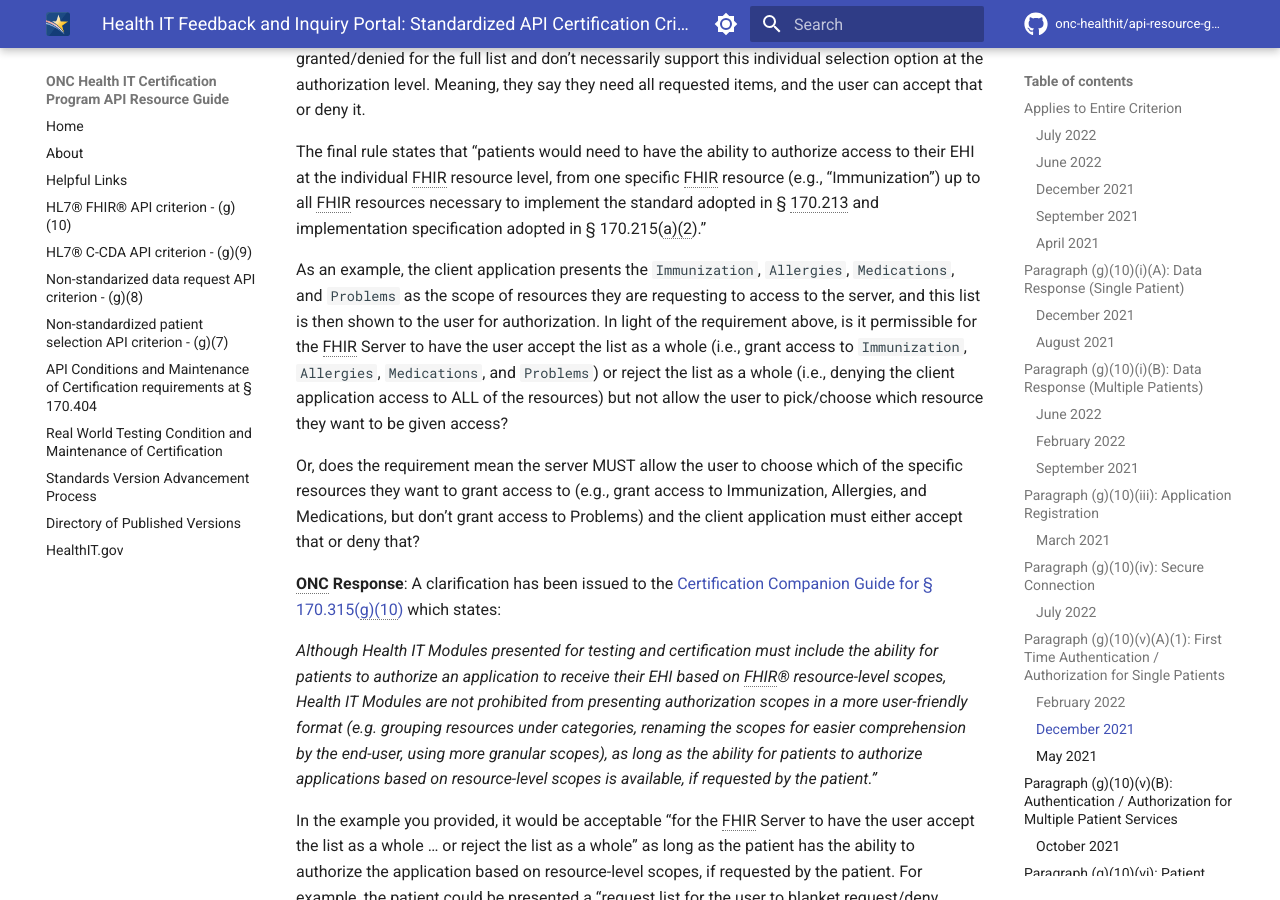
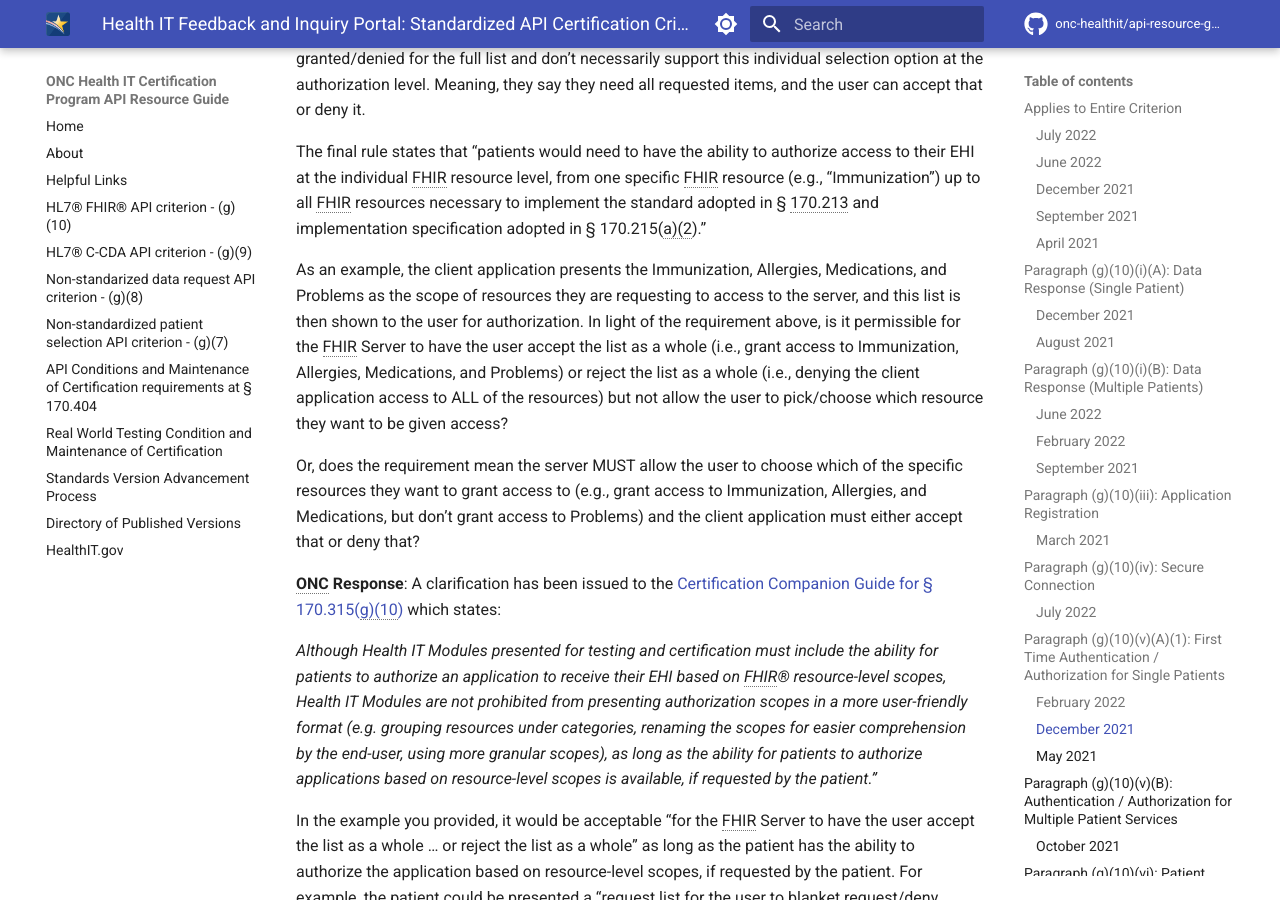
Before and after one commit to onc-healthit/api-resource-guide, an MkDocs documentation site: the page built from docs/inquiry-portal/g10-inquiries.md, in a window 1280 px wide and 900 px high, scrolled down 10417 px. Built offline with MkDocs 1.6.1 and Material for MkDocs 9.7.7, drawn with Linux system fonts in a browser that asks for light colours; comment, search, counter and statistics services are not loaded; the version menu is left out.

Commit message:
update formatting

```diff
--- a/docs/inquiry-portal/g10-inquiries.md
+++ b/docs/inquiry-portal/g10-inquiries.md
@@ -163,7 +163,7 @@ Client applications are often designed to request access for their full list and
 
 The final rule states that “patients would need to have the ability to authorize access to their EHI at the individual FHIR resource level, from one specific FHIR resource (e.g., “Immunization”) up to all FHIR resources necessary to implement the standard adopted in § 170.213 and implementation specification adopted in § 170.215(a)(2).”
 
-As an example, the client application presents the `Immunization`, `Allergies`, `Medications`, and `Problems` as the scope of resources they are requesting to access to the server, and this list is then shown to the user for authorization. In light of the requirement above, is it permissible for the FHIR Server to have the user accept the list as a whole (i.e., grant access to `Immunization`, `Allergies`, `Medications`, and `Problems`) or reject the list as a whole (i.e., denying the client application access to ALL of the resources) but not allow the user to pick/choose which resource they want to be given access?
+As an example, the client application presents the Immunization, Allergies, Medications, and Problems as the scope of resources they are requesting to access to the server, and this list is then shown to the user for authorization. In light of the requirement above, is it permissible for the FHIR Server to have the user accept the list as a whole (i.e., grant access to Immunization, Allergies, Medications, and Problems) or reject the list as a whole (i.e., denying the client application access to ALL of the resources) but not allow the user to pick/choose which resource they want to be given access?
 
 Or, does the requirement mean the server MUST allow the user to choose which of the specific resources they want to grant access to (e.g., grant access to Immunization, Allergies, and Medications, but don’t grant access to Problems) and the client application must either accept that or deny that?
 
```
